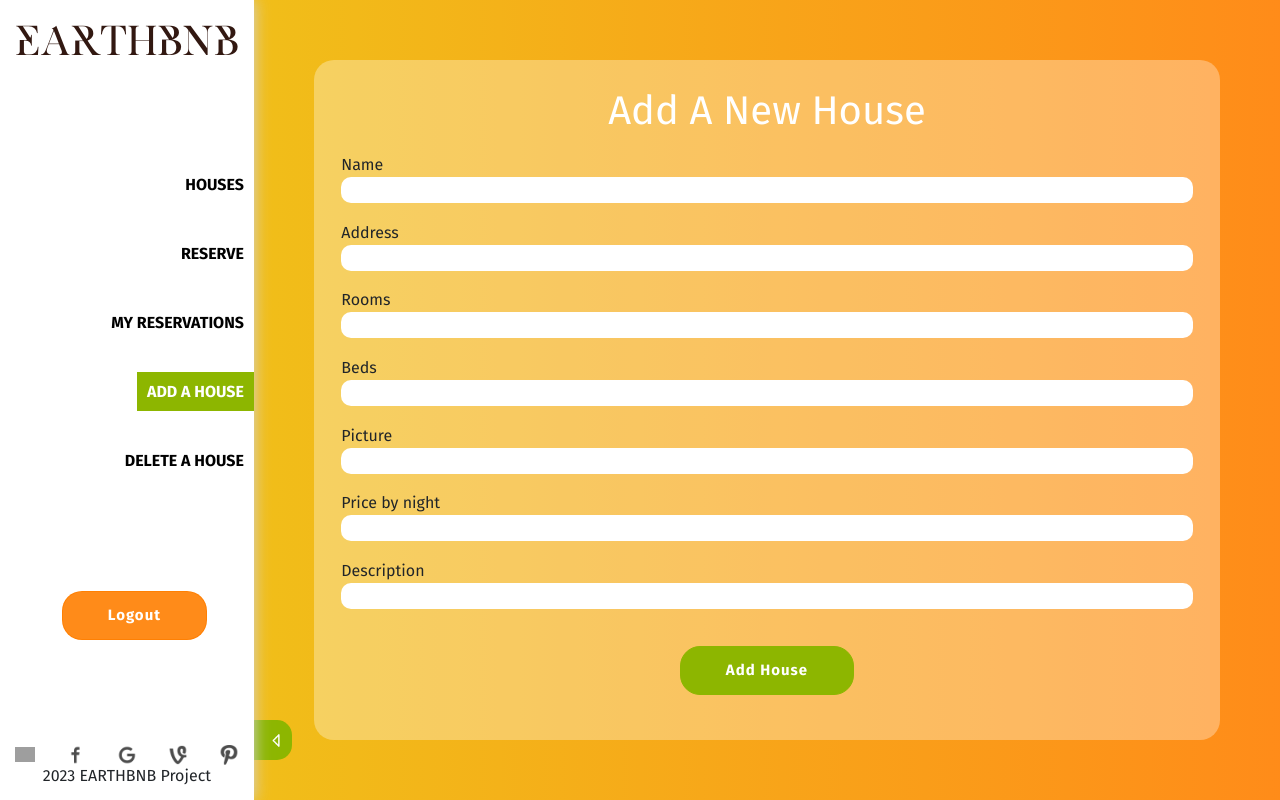
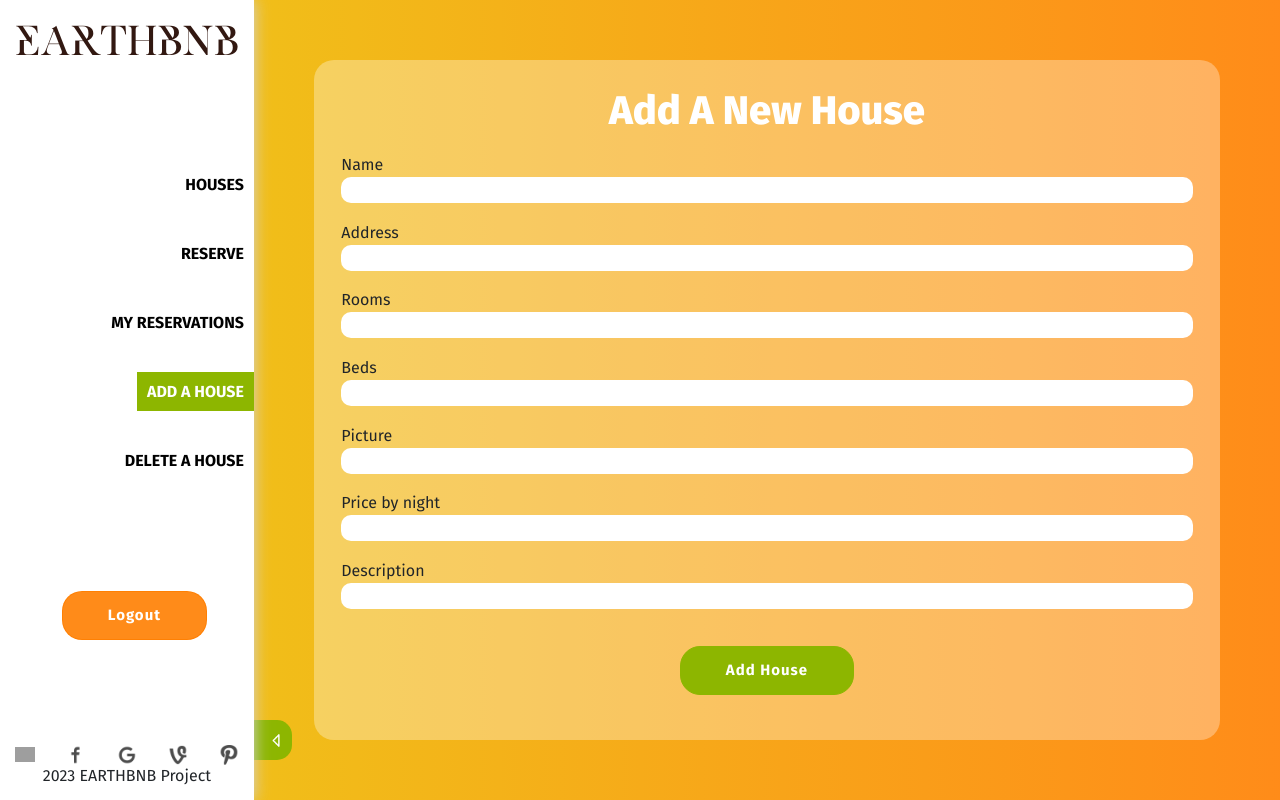
Before and after one commit to PrangonGhose/Earthbnb-frontend, a React (Vite) app: page /addproperty in a window 1280 px wide. Built offline with nearby package versions, Linux system fonts and the light colour scheme; grey boxes are pictures that could not be loaded.

Commit message:
Fix font weight in add and delete pages title

```diff
--- a/src/pages/stylesheets_page/AddProperty.css
+++ b/src/pages/stylesheets_page/AddProperty.css
@@ -41,6 +41,7 @@
   color: #fff;
   margin: 0;
   text-align: center;
+  font-weight: 800;
 }
 
 .add-submit-btn {
--- a/src/pages/stylesheets_page/DeleteProperty.css
+++ b/src/pages/stylesheets_page/DeleteProperty.css
@@ -28,6 +28,7 @@
 .delete-title {
   text-align: center;
   margin-bottom: 20px;
+  font-weight: 800;
 }
 
 .delete-btn {
```
